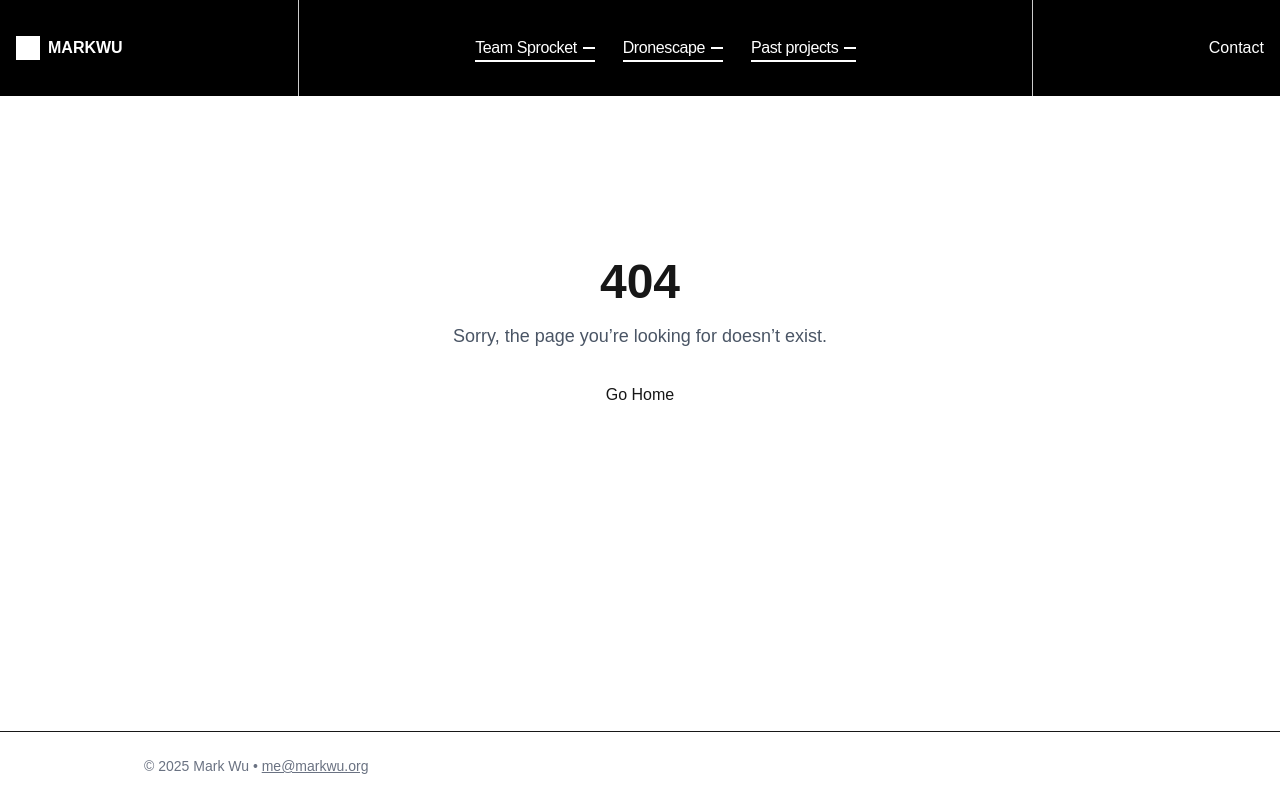
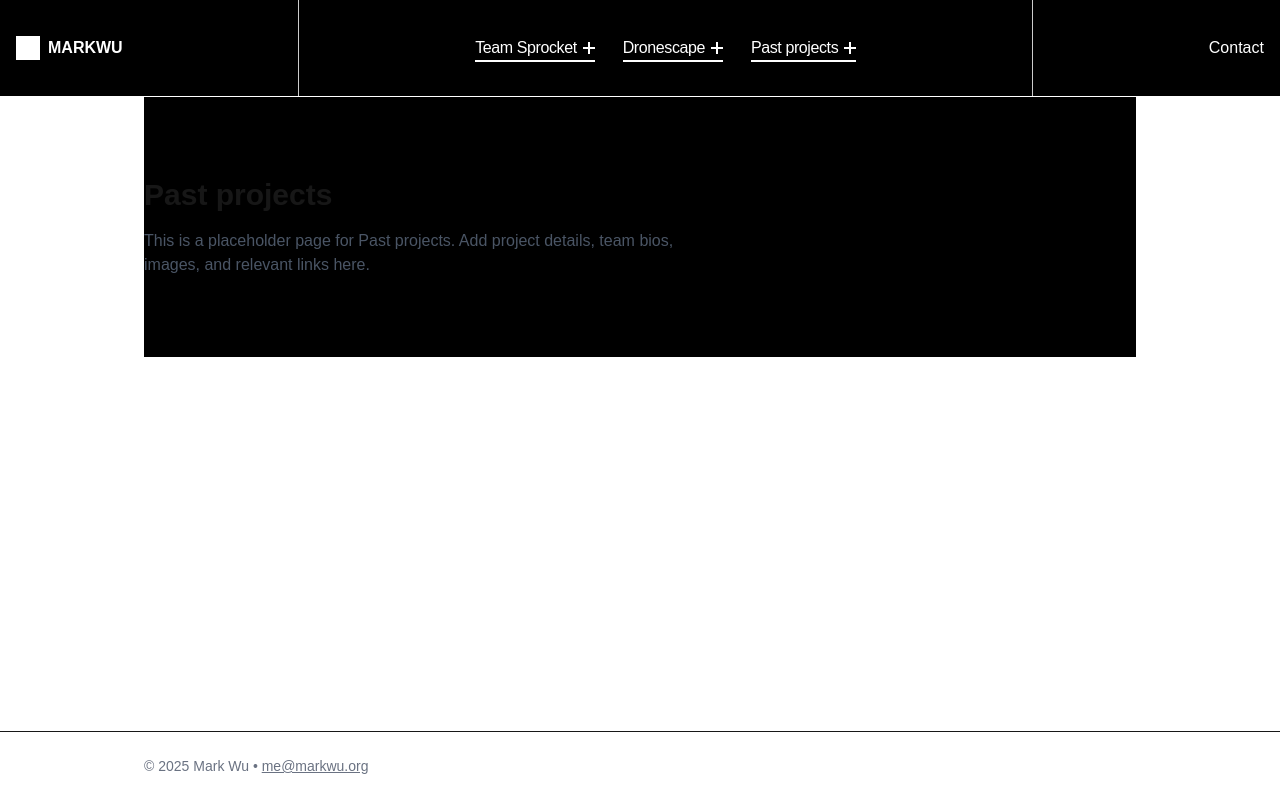
Before and after one commit to markwu123454/portfolio-website, a Next.js app: page /legacy in a window 1280 px wide. Before the commit this address had no page. Built offline with nearby package versions, Linux system fonts and the light colour scheme.

Commit message:
fixed + - not showing up properly

```diff
--- /dev/null
+++ b/src/app/legacy/page.tsx
@@ -0,0 +1,11 @@
+export default function legacyPage() {
+    return (
+        <div className="py-20 bg-black">
+            <h1 className="text-3xl font-bold mb-4">Past projects</h1>
+            <p className="text-gray-600 max-w-prose ">
+                This is a placeholder page for Past projects. Add project details, team
+                bios, images, and relevant links here.
+            </p>
+        </div>
+    );
+}
--- a/src/components/Header.tsx
+++ b/src/components/Header.tsx
@@ -58,17 +58,20 @@ const NAV: NavItem[] = [
 function PlusMinus({ active }: { active: boolean }) {
     return (
         <span className="relative ml-0.5 inline-flex h-3 w-3 items-center justify-center">
+      {/* horizontal bar: always visible */}
             <span className="absolute h-[2px] w-full bg-current" />
+            {/* vertical bar: appears when active */}
             <span
                 className={[
-              "absolute w-[2px] bg-current origin-center will-change-transform",
+                    "absolute w-[2px] h-full bg-current origin-center transform",
                     "transition-transform duration-150 ease-out",
-              active ? "scale-y-0" : "scale-y-100"
+                    active ? "scale-y-0" : "scale-y-100",
                 ].join(" ")}
             />
     </span>
     );
 }
+
 
 export function Header() {
     const [open, setOpen] = useState(false);
```
Lines whose indentation alone changed are shown as unchanged.
